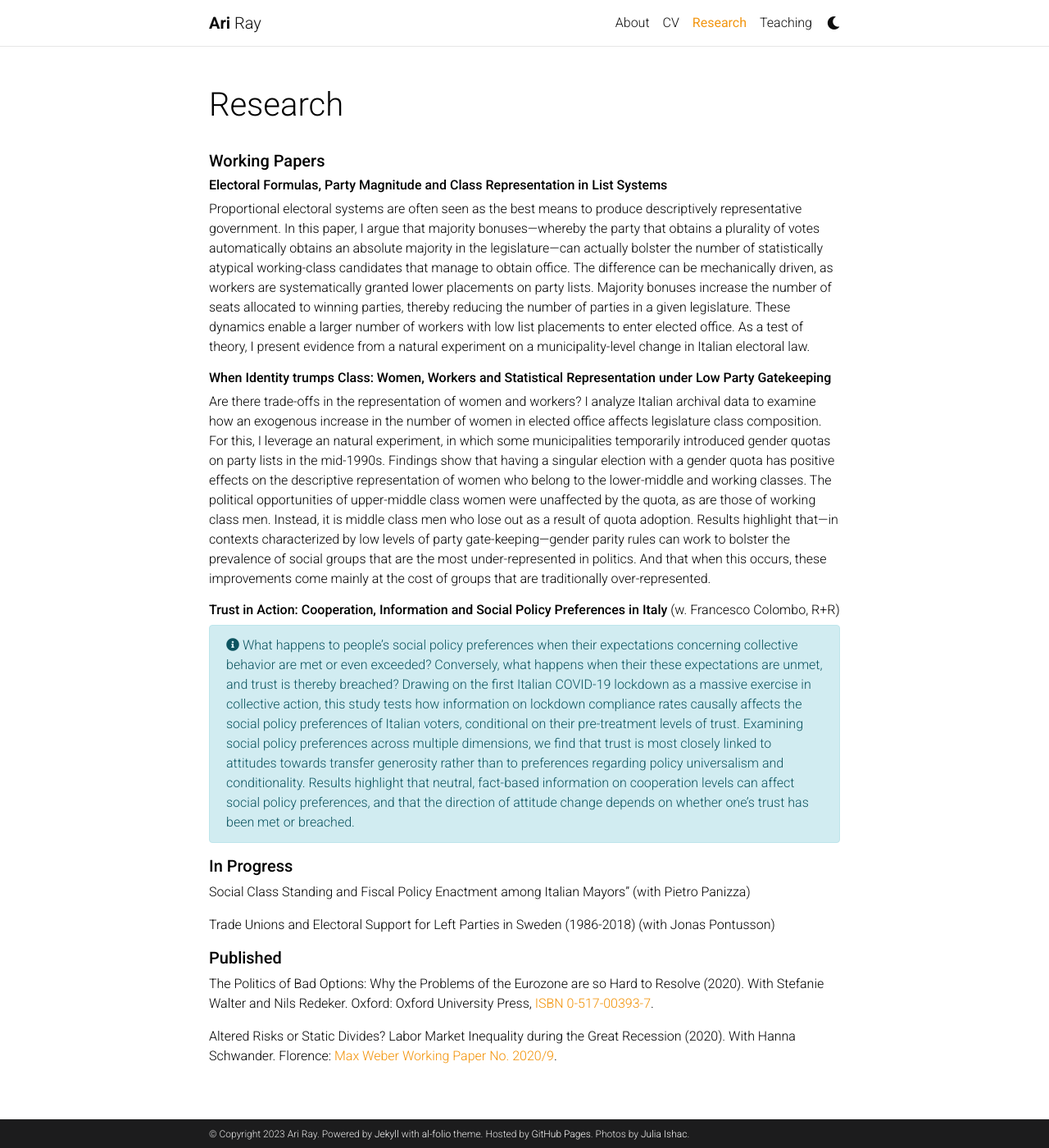
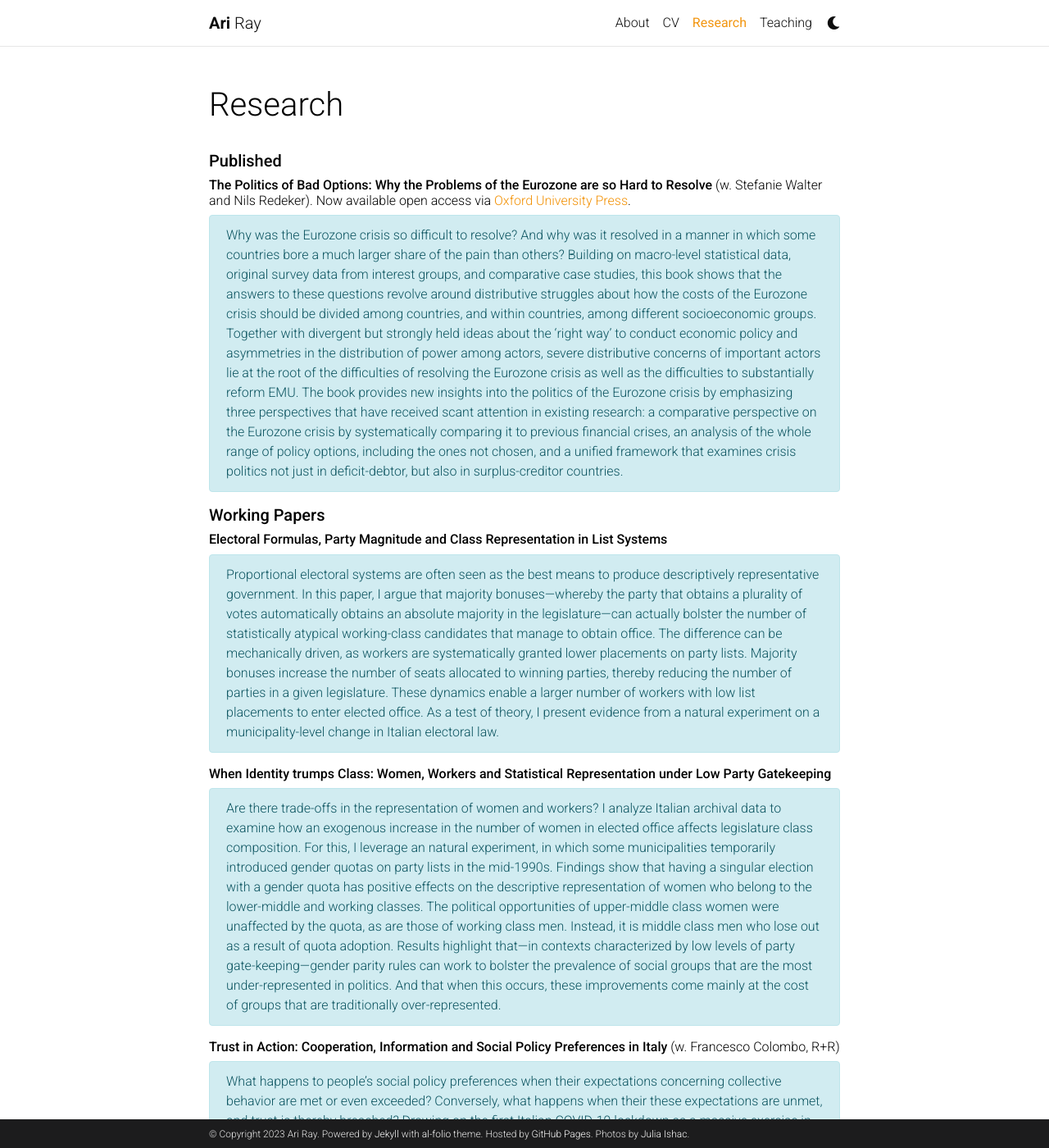
Before and after one commit to ariray/ariray.github.io, a Jekyll site: the page built from _pages/research.md, in a window 1280 px wide and 1400 px high. Shown: the whole window at 82% size. Built offline with Jekyll 4.4.1, drawn with Linux system fonts in a browser that asks for light colours; comment, search, counter and statistics services are not loaded; a style sheet for code colours, icons or effects is not loaded; some of the changed text lies outside the part shown.

Commit message:
research edits

```diff
--- a/_pages/research.md
+++ b/_pages/research.md
@@ -8,34 +8,41 @@
 nav_order: 3
 ---
 
+##### **Published**
+
+###### **The Politics of Bad Options: Why the Problems of the Eurozone are so Hard to Resolve** (w. Stefanie Walter and Nils Redeker). Now available open access via <a href="https://global.oup.com/academic/product/the-politics-of-bad-options-9780198857020?cc=ch&lang=en&">Oxford University Press</a>.
+
+<div markdown="span" class="alert alert-info" role="alert">Why was the Eurozone crisis so difficult to resolve? And why was it resolved in a manner in which some countries bore a much larger share of the pain than others? Building on macro-level statistical data, original survey data from interest groups, and comparative case studies, this book shows that the answers to these questions revolve around distributive struggles about how the costs of the Eurozone crisis should be divided among countries, and within countries, among different socioeconomic groups. Together with divergent but strongly held ideas about the 'right way' to conduct economic policy and asymmetries in the distribution of power among actors, severe distributive concerns of important actors lie at the root of the difficulties of resolving the Eurozone crisis as well as the difficulties to substantially reform EMU. The book provides new insights into the politics of the Eurozone crisis by emphasizing three perspectives that have received scant attention in existing research: a comparative perspective on the Eurozone crisis by systematically comparing it to previous financial crises, an analysis of the whole range of policy options, including the ones not chosen, and a unified framework that examines crisis politics not just in deficit-debtor, but also in surplus-creditor countries.</div>
+
 ##### **Working Papers**
 
 ###### **Electoral Formulas, Party Magnitude and Class Representation in List Systems**
-Proportional electoral systems are often seen as the best means to produce descriptively representative government. In this paper, I argue that majority bonuses---whereby the party that obtains a plurality of votes automatically obtains an absolute majority in the legislature---can actually bolster the number of statistically atypical working-class candidates that manage to obtain office. The difference can be mechanically driven, as workers are systematically granted lower placements on party lists. Majority bonuses increase the number of seats allocated to winning parties, thereby reducing the number of parties in a given legislature. These dynamics enable a larger number of workers with low list placements to enter elected office. As a test of theory, I present evidence from a natural experiment on a municipality-level change in Italian electoral law.
+<div markdown="span" class="alert alert-info" role="alert">Proportional electoral systems are often seen as the best means to produce descriptively representative government. In this paper, I argue that majority bonuses---whereby the party that obtains a plurality of votes automatically obtains an absolute majority in the legislature---can actually bolster the number of statistically atypical working-class candidates that manage to obtain office. The difference can be mechanically driven, as workers are systematically granted lower placements on party lists. Majority bonuses increase the number of seats allocated to winning parties, thereby reducing the number of parties in a given legislature. These dynamics enable a larger number of workers with low list placements to enter elected office. As a test of theory, I present evidence from a natural experiment on a municipality-level change in Italian electoral law.</div>
 
 
 ###### **When Identity trumps Class: Women, Workers and Statistical Representation under Low Party Gatekeeping**
 
-Are there trade-offs in the representation of women and workers? I analyze Italian archival data to examine how an exogenous increase in the number of women in elected office affects legislature class composition. For this, I leverage an natural experiment, in which some municipalities temporarily introduced gender quotas on party lists in the mid-1990s. Findings show that having a singular election with a gender quota has positive effects on the descriptive representation of women who belong to the lower-middle and working classes. The political opportunities of upper-middle class women were unaffected by the quota, as are those of working class men. Instead, it is middle class men who lose out as a result of quota adoption. Results highlight that---in contexts characterized by low levels of party gate-keeping---gender parity rules can work to bolster the prevalence of social groups that are the most under-represented in politics. And that when this occurs, these improvements come mainly at the cost of groups that are traditionally over-represented.
+<div markdown="span" class="alert alert-info" role="alert">Are there trade-offs in the representation of women and workers? I analyze Italian archival data to examine how an exogenous increase in the number of women in elected office affects legislature class composition. For this, I leverage an natural experiment, in which some municipalities temporarily introduced gender quotas on party lists in the mid-1990s. Findings show that having a singular election with a gender quota has positive effects on the descriptive representation of women who belong to the lower-middle and working classes. The political opportunities of upper-middle class women were unaffected by the quota, as are those of working class men. Instead, it is middle class men who lose out as a result of quota adoption. Results highlight that---in contexts characterized by low levels of party gate-keeping---gender parity rules can work to bolster the prevalence of social groups that are the most under-represented in politics. And that when this occurs, these improvements come mainly at the cost of groups that are traditionally over-represented.</div>
+
 
 
 ###### **Trust in Action: Cooperation, Information and Social Policy Preferences in Italy** (w. Francesco Colombo, R+R)
 
-  <div markdown="span" class="alert alert-info" role="alert"><i class="fa fa-info-circle"></i> What happens to people’s social policy preferences when their expectations concerning collective behavior are met or even exceeded? Conversely, what happens when their these expectations are unmet, and trust is thereby breached? Drawing on the first Italian COVID-19 lockdown as a massive exercise in collective action, this study tests how information on lockdown compliance rates causally affects the social policy preferences of Italian voters, conditional on their pre-treatment levels of trust. Examining social policy preferences across multiple dimensions, we find that trust is most closely linked to attitudes towards transfer generosity rather than to preferences regarding policy universalism and conditionality. Results highlight that neutral, fact-based information on cooperation levels can affect social policy preferences, and that the direction of attitude change depends on whether one’s trust has been met or breached. </div>
-
+<div markdown="span" class="alert alert-info" role="alert">What happens to people’s social policy preferences when their expectations concerning collective behavior are met or even exceeded? Conversely, what happens when their these expectations are unmet, and trust is thereby breached? Drawing on the first Italian COVID-19 lockdown as a massive exercise in collective action, this study tests how information on lockdown compliance rates causally affects the social policy preferences of Italian voters, conditional on their pre-treatment levels of trust. Examining social policy preferences across multiple dimensions, we find that trust is most closely linked to attitudes towards transfer generosity rather than to preferences regarding policy universalism and conditionality. Results highlight that neutral, fact-based information on cooperation levels can affect social policy preferences, and that the direction of attitude change depends on whether one’s trust has been met or breached. </div>
 
 ##### **In Progress**
 
-Social Class Standing and Fiscal Policy Enactment among Italian Mayors’' (with Pietro Panizza)
+Social Class and Fiscal Policy Enactment among Italian Mayors’' (with Pietro Panizza)
 
 Trade Unions and Electoral Support for Left Parties in Sweden (1986-2018) (with Jonas Pontusson)
 
 
-##### **Published**
-
-The Politics of Bad Options: Why the Problems of the Eurozone are so Hard to Resolve (2020). With Stefanie Walter and Nils Redeker. Oxford: Oxford University Press, <a href="https://global.oup.com/academic/product/the-politics-of-bad-options-9780198857020?cc=ch&lang=en&">ISBN 0-517-00393-7</a>.
+##### **Book reviews and other texts**
 
 Altered Risks or Static Divides? Labor Market Inequality during the Great Recession (2020). With Hanna Schwander. Florence: <a href="https://cadmus.eui.eu/bitstream/handle/1814/67752/MWP_2020_09.pdf">Max Weber Working Paper No. 2020/9</a>.
+
+
+From Convergence to Crisis: Labor Markets and the Instability of the Euro by Alison Johnston. 2017. (Book Review), New York: <a href="https://www.europenowjournal.org/2017/11/01/from-convergence-to-crisis-labor-markets-and-the-instability-of-the-euro/">Europe Now No. 2017/3.
 
 
 
```
Also changed, not shown: _sass/_base.scss (line endings or trailing spaces), 3 other files.
